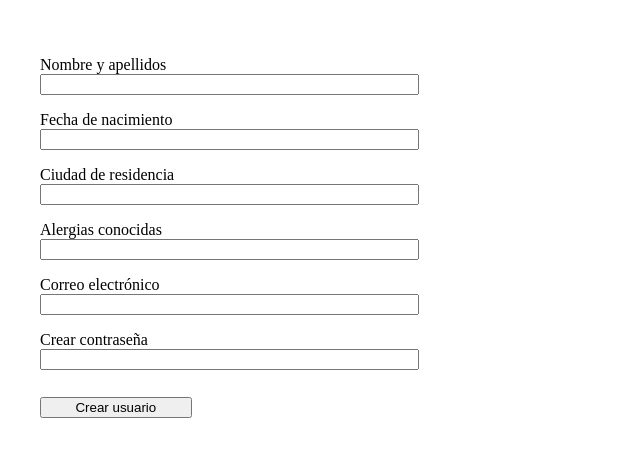
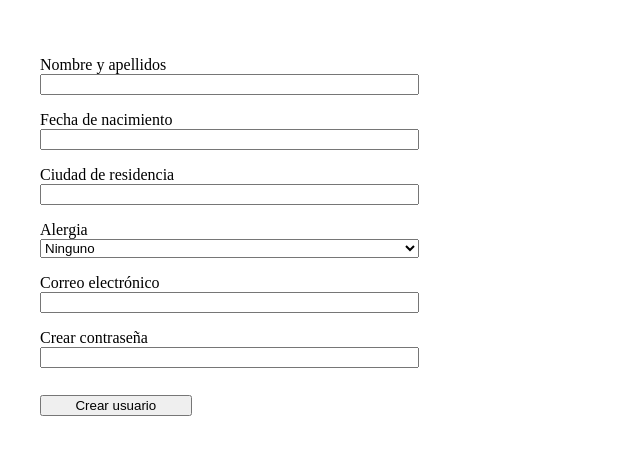
Before and after one commit to Calpurniax/allergy_service, a Nuxt app in the folder frontend/: page / in a window 1280 px wide. Shown: the top 456 px of the page, without its empty margins (0-640 px from the left). Built offline with nearby package versions, Linux system fonts and the light colour scheme.

Commit message:
added allergies as select in front

```diff
--- a/frontend/app/components/Form.vue
+++ b/frontend/app/components/Form.vue
@@ -1,4 +1,6 @@
 <script setup lang="ts">
+import Select from './Select.vue'
+
 const apiUrl='http://127.0.0.1:8000/api/user/'
 
 const formData = reactive({
@@ -36,8 +38,8 @@ async function submitHandler (event: Event) {
     <input type="text" name="birthdate" v-model="formData.birthdate">
     <label for="location">Ciudad de residencia</label>
     <input type="text" name="location" v-model="formData.location">
-    <label for="allergies">Alergias conocidas</label>
-    <input type="text" name="allergies" v-model="formData.allergies">
+    <label for="allergies">Alergia</label>
+    <Select v-model="formData.allergies">  </Select>
     <label for="email">Correo electrónico</label>
     <input type="text" name="email" v-model="formData.email">
     <label for="password">Crear contraseña</label>
--- /dev/null
+++ b/frontend/app/components/Select.vue
@@ -0,0 +1,33 @@
+<script setup lang="ts">
+
+defineProps<{
+  modelValue: string
+}>()
+
+const emit = defineEmits(['update:modelValue'])
+
+const allergiesOptions= [
+{'id':'','value':'Ninguno'},
+{'id':'alder_pollen','value':'Aliso'},
+{'id':'birch_pollen','value':'Abedul'},
+{'id':'grass_pollen','value':'Gramíneas'},
+{'id':'mugwort_pollen','value':'Artemisa'},
+{'id':'olive_pollen','value':'Olivos'},
+{'id':'ragweed_pollen','value':'Ambrosía'}]
+
+</script>
+
+<template>
+  <select
+    :value="modelValue"
+    @change="emit('update:modelValue', $event.target.value)"
+  >
+    <option
+      v-for="option in allergiesOptions"
+      :key="option.id"
+      :value="option.id"
+    >
+      {{ option.value }}
+    </option>
+  </select>
+</template>
```
